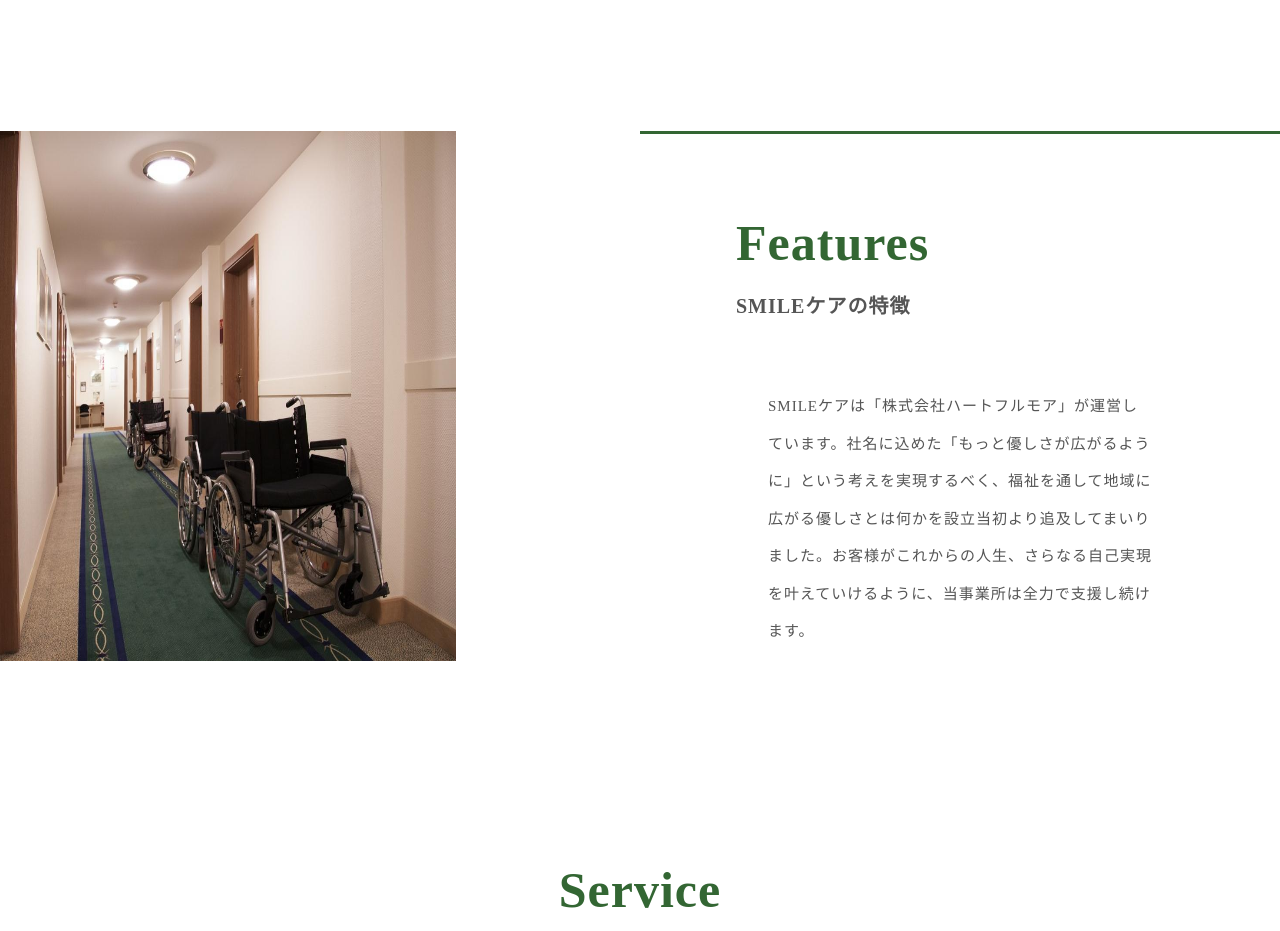
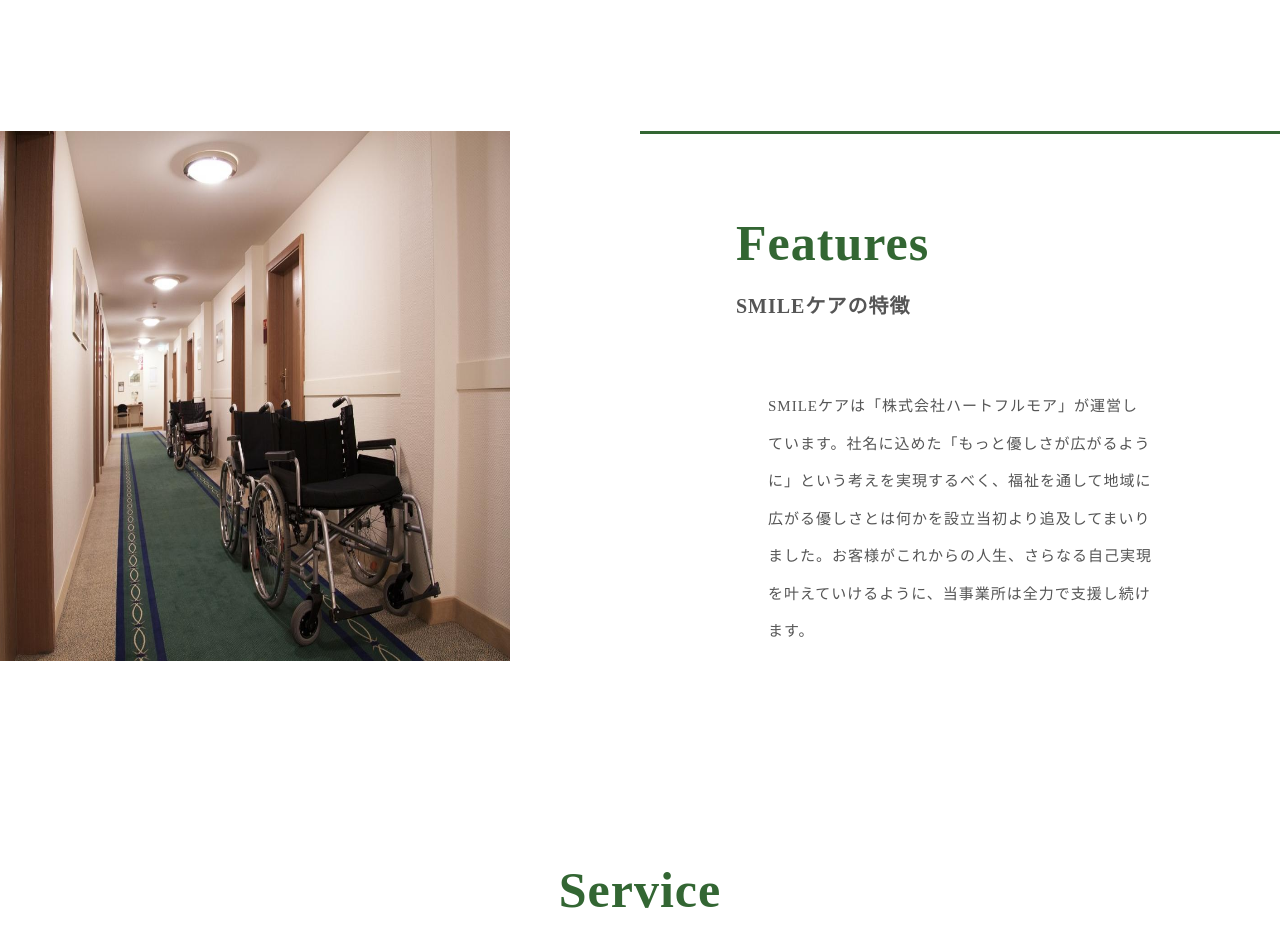
Before and after one commit to yamada-ja/HP1, a plain HTML site: page index.html in a window 1280 px wide. Shown: the part 1160-2091 px from the top of the page. Drawn offline with Linux system fonts and the light colour scheme.

Commit message:
画像位置修正

```diff
--- a/css/index.css
+++ b/css/index.css
@@ -189,7 +189,7 @@
 .feature_img img {
   display: block;
   width: 80%;
-  margin-left: -100px;
+  margin-left: -70px; /*修正箇所*/
   height: 530px;
 }
 
```
